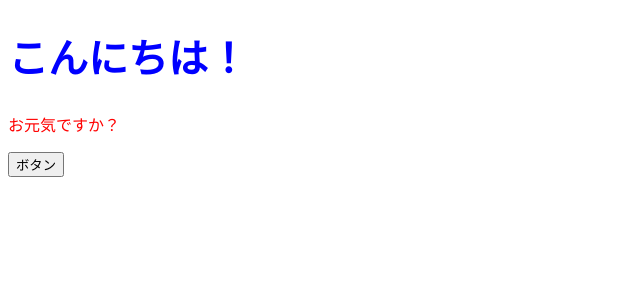
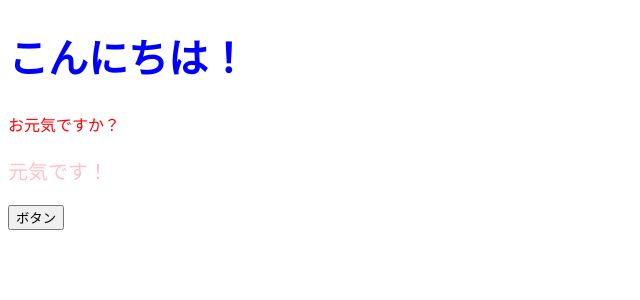
Before and after one commit to kuwa-9710/my_react_app, a React (Create React App) app: page / in a window 1280 px wide. Shown: the top 300 px of the page, without its empty margins (0-640 px from the left). Built offline with nearby package versions, Linux system fonts and the light colour scheme.

Commit message:
create component

```diff
--- a/src/App.jsx
+++ b/src/App.jsx
@@ -12,6 +12,11 @@
     fontSize: "40px",
   };
 
+  const contentPinkStyle = {
+    color: "pink",
+    fontSize: "20px",
+  };
+
   return (
     // JSXは一つのタグで囲んであげる必要がある
     <>
@@ -19,6 +24,7 @@
       <h1 style={contentStyle}>こんにちは！</h1>
       {/* cssを記述する際は、オブジェクトとして記述する */}
       <p style={{ color: "red" }}>お元気ですか？</p>
+      <p style={contentPinkStyle}>元気です！</p>
       {/* キャメル型で記述する */}
       <button onClick={onClickButton}>ボタン</button>
     </>
```
Also changed, not shown: src/components/ColoredMessage.jsx (added, +8 -0 lines).
